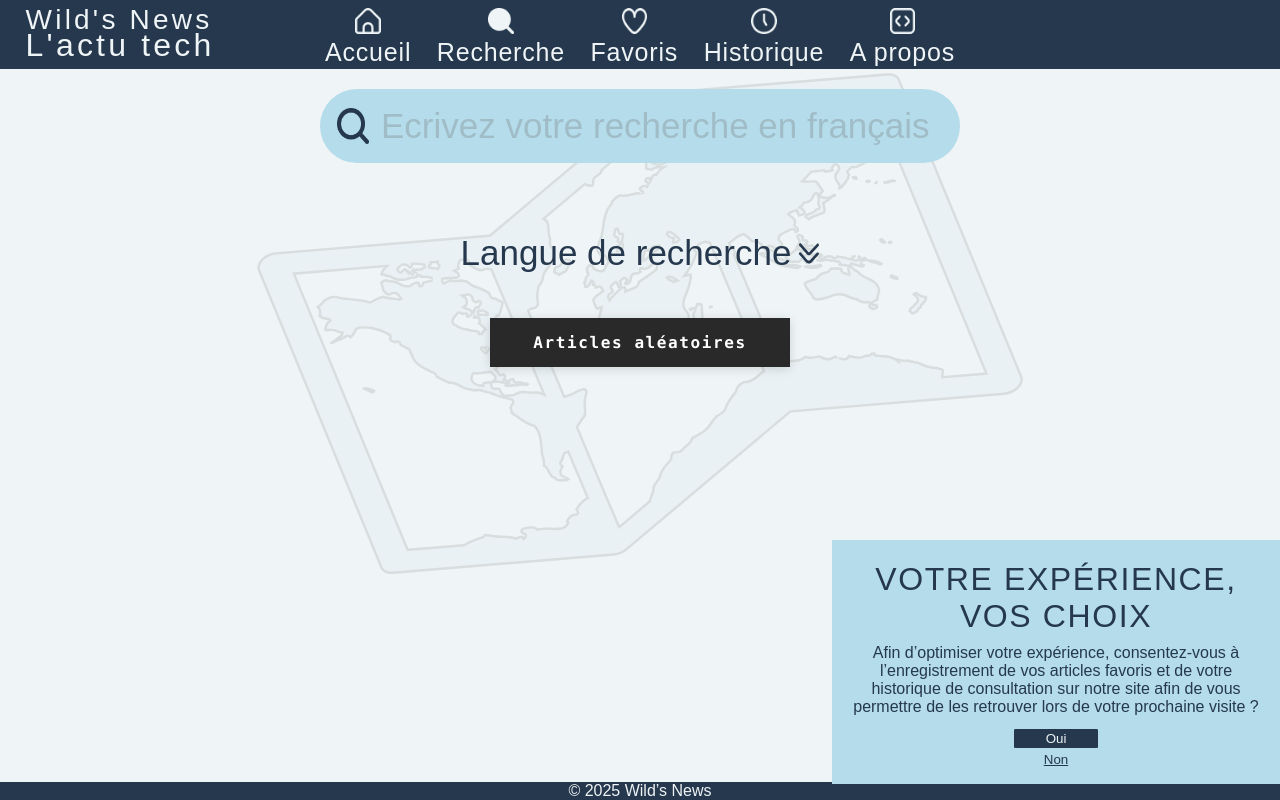
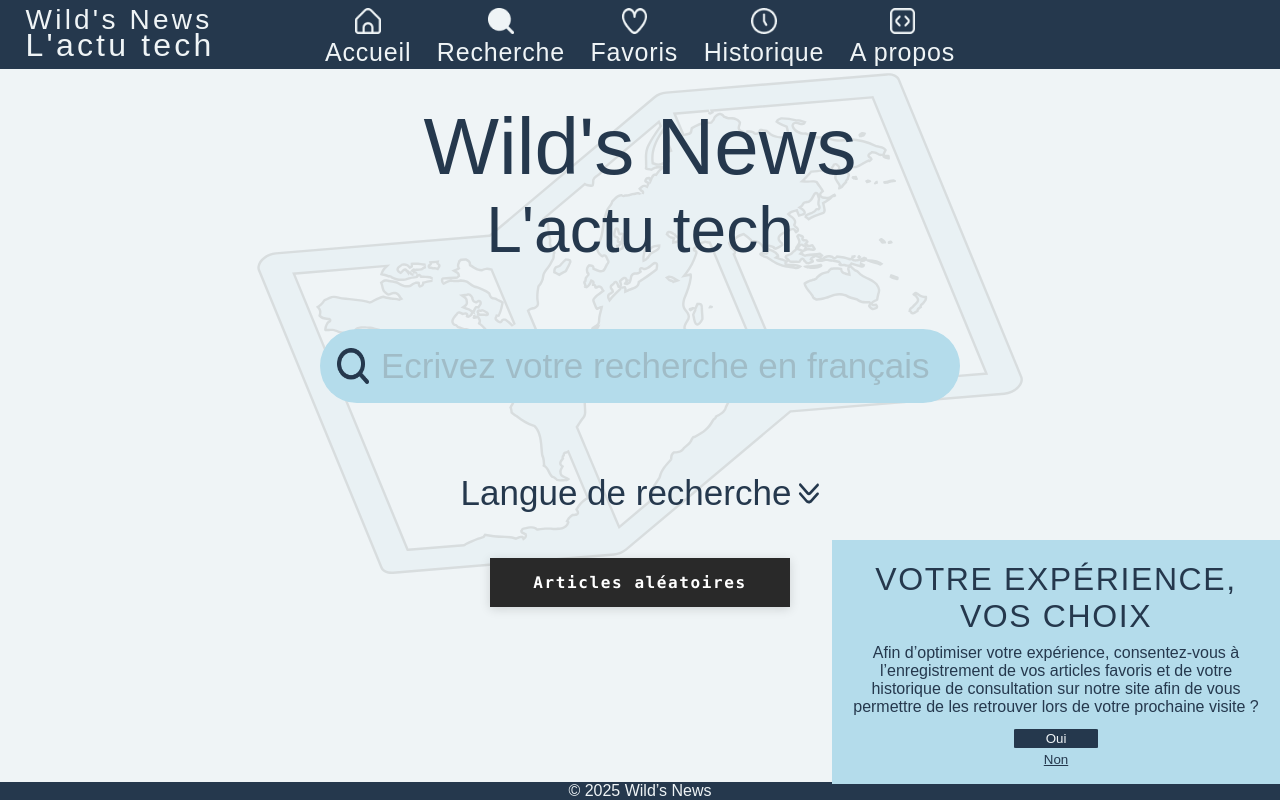
Before and after one commit to WildCodeSchool/2024-12-orleans-cda-project2-team-b, a React (Vite) app: page /recherche in a window 1280 px wide. Built offline with nearby package versions, Linux system fonts and the light colour scheme; a web font is replaced by a local one.

Commit message:
add the big title in the research page

```diff
--- a/src/components/main-title.jsx
+++ b/src/components/main-title.jsx
@@ -1,11 +1,27 @@
+import { useNavigate } from 'react-router-dom';
+
 import './main-title.scss';
 
 export default function MainTitle() {
+  const navigate = useNavigate();
+  const handleClick = () => {
+    navigate('/');
+  };
+  const handleKeyDown = (event) => {
+    if (event.key === 'Enter' || event.key === ' ') {
+      navigate('/');
+    }
+  };
+
   return (
     <>
       <div className='main-title-position'>
-        <h1 className='main-title-h1'>{"Wild's News"}</h1>
-        <h2 className='main-title-h2'>{"L'actu tech"}</h2>
+        <h1 className='main-title-h1' onClick={handleClick} onKeyDown={handleKeyDown}>
+          {"Wild's News"}
+        </h1>
+        <h2 className='main-title-h2' onClick={handleClick} onKeyDown={handleKeyDown}>
+          {"L'actu tech"}
+        </h2>
       </div>
     </>
   );
--- a/src/components/main-title.scss
+++ b/src/components/main-title.scss
@@ -6,6 +6,7 @@
   font-size: vars.$mobile-title3;
   font-weight: normal;
   letter-spacing: 0.2rem;
+  cursor: pointer;
 }
 
 .main-title-h2 {
@@ -14,6 +15,7 @@
   font-size: 2rem;
   font-weight: normal;
   letter-spacing: 0.2rem;
+  cursor: pointer;
 }
 
 .main-title-position {
--- a/src/pages/search.jsx
+++ b/src/pages/search.jsx
@@ -2,6 +2,7 @@ import { useContext, useEffect, useState } from 'react';
 import { useNavigate } from 'react-router-dom';
 
 import ButtonRandom from '../components/button-random';
+import MainTitle from '../components/main-title';
 import { ChoicesContext } from '../contexts/choices-context';
 import { countryList } from '../data/country-list';
 import './search.scss';
@@ -46,6 +47,12 @@ export default function Search() {
     <>
       {/* SEARCHBAR */}
       <div className='search-container'>
+        <div className='search-title'>
+          <div>
+            <h1>Wild&apos;s News</h1>
+            <h2>L&apos;actu tech</h2>
+          </div>
+        </div>
         <div className='search-bar'>
           <img src='/icons/search.png' onClick={handleSearch} style={{ cursor: 'pointer' }} alt='Rechercher' />
           <input
--- a/src/pages/search.scss
+++ b/src/pages/search.scss
@@ -142,3 +142,24 @@
   flex-direction: column;
   align-items: center;
 }
+
+.search-title {
+  font-family: vars.$font-family;
+  color: vars.$primary-color;
+  div {
+    display: flex;
+    flex-direction: column;
+    align-items: center;
+    justify-content: center;
+    text-align: center;
+    height: 30dvh;
+    h1 {
+      font-size: 5rem;
+      font-weight: 500;
+    }
+    h2 {
+      font-size: 4rem;
+      font-weight: 500;
+    }
+  }
+}
```
